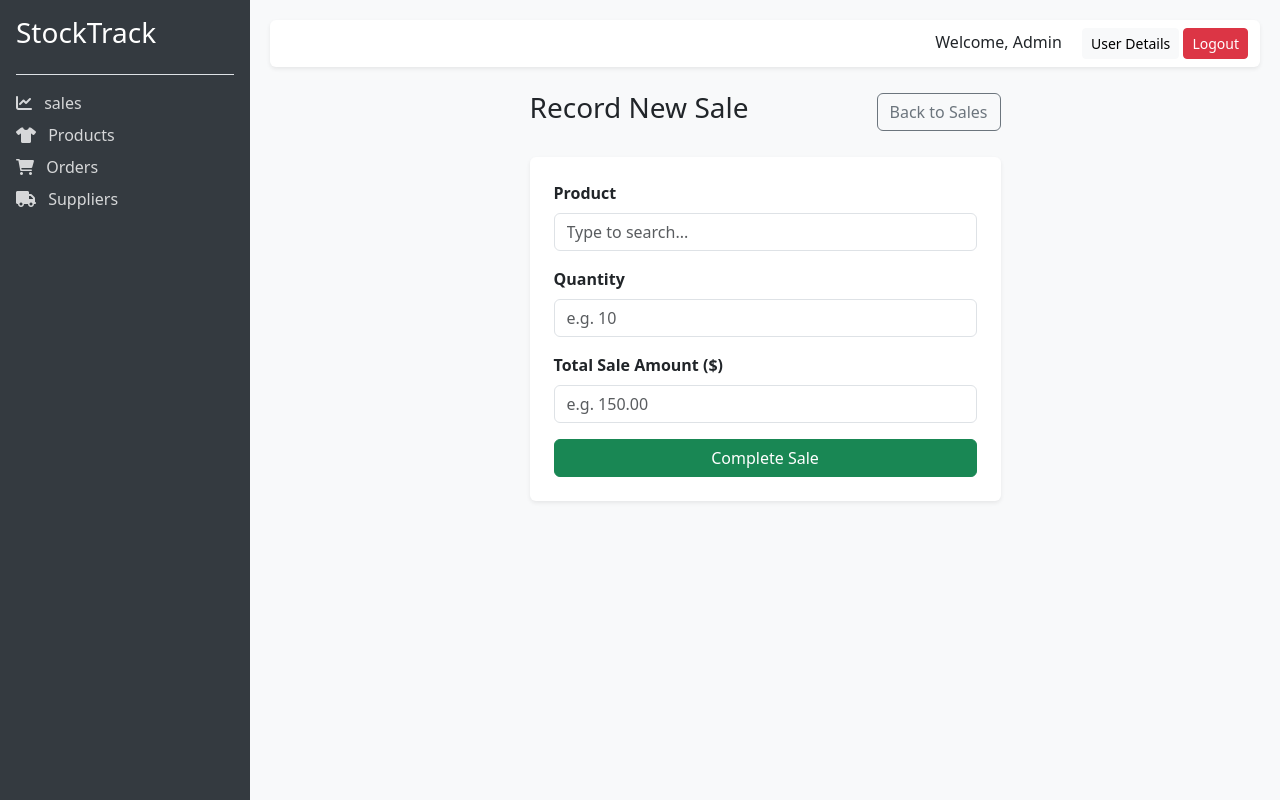
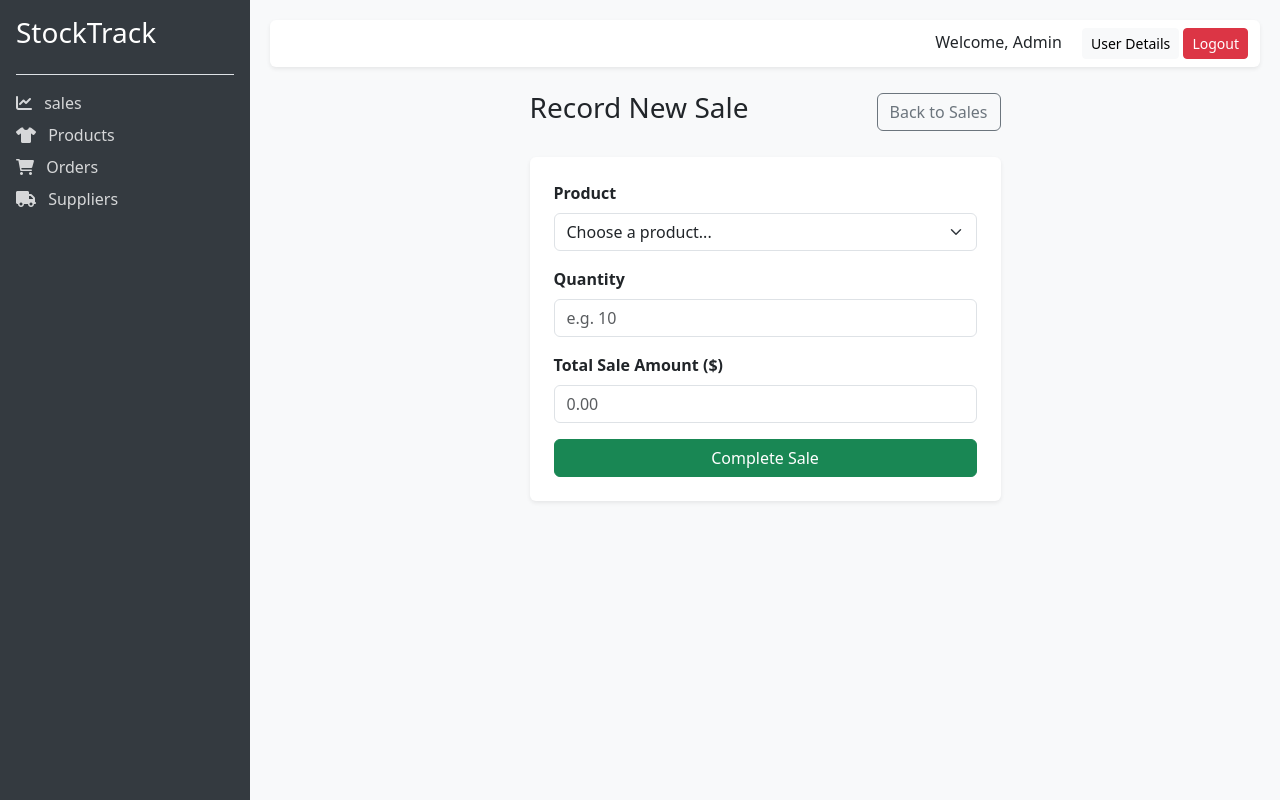
Before and after one commit to Ravindu-Kuruppuarachchi/StockTrack, a FastAPI app: page /sales/new in a window 1280 px wide. Run offline with FastAPI, Linux system fonts and the light colour scheme; data that the repository does not hold is empty.

Commit message:
add product feature

```diff
--- a/templates/add_sale.html
+++ b/templates/add_sale.html
@@ -8,7 +8,7 @@
 
         <div class="d-flex justify-content-between align-items-center mb-4">
             <h3>Record New Sale</h3>
-            <a href="/sales" class="btn btn-outline-secondary">Back to Sales</a>
+            <a href="/sales"class="btn btn-outline-secondary">Back to Sales</a>
         </div>
 
         <div class="card border-0 shadow-sm">
@@ -17,26 +17,27 @@
 
                     <div class="mb-3">
                         <label for="product_name" class="form-label fw-bold">Product</label>
-                        <input class="form-control" list="productOptions" id="product_name" name="product_name" placeholder="Type to search..." required>
-                        <datalist id="productOptions">
-                            {% for p in products %}
-                                <option value="{{ p.name }}">
+                        <select class="form-select" name="product_name" id="product_name" required onchange="calculateTotal()">
+                            <option value=""disabled selected data-price="0">Choose a product...</option>
+                            {% for product in products %}
+                                <option value="{{ product.name }}" data-price="{{ product.selling_price }}">
+                                    {{ product.name }}(remaining: {{ product.stocks }})
+                                </option>
                             {% endfor %}
-                        </datalist>
+                        </select>
                     </div>
 
                     <div class="mb-3">
                         <label for="quantity" class="form-label fw-bold">Quantity</label>
-                        <input type="number" class="form-control" name="quantity" id="quantity" placeholder="e.g. 10" required>
+                        <input type="number"class="form-control"name="quantity" id="quantity"placeholder="e.g. 10" required oninput="calculateTotal()">
                     </div>
 
                     <div class="mb-3">
                         <label for="total_amount" class="form-label fw-bold">Total Sale Amount ($)</label>
-                        <input type="number" step="0.01" class="form-control" name="total_amount" id="total_amount" placeholder="e.g. 150.00" required>
+                        <input type="number" step="0.01"class="form-control" name="total_amount"id="total_amount" placeholder="0.00" required readonly>
                     </div>
-
                     <div class="d-grid gap-2">
-                        <button type="submit" class="btn btn-success">Complete Sale</button>
+                        <button type="submit"class="btn btn-success">Complete Sale</button>
                     </div>
                 </form>
             </div>
@@ -44,4 +45,18 @@
 
     </div>
 </div>
+
+<script>
+    function calculateTotal() {
+        // 1. Get the Dropdown element
+        var productSelect = document.getElementById("product_name");
+        var selectedOption= productSelect.options[productSelect.selectedIndex];
+
+        var price = parseFloat(selectedOption.getAttribute("data-price")) || 0;
+        var quantity =parseFloat(document.getElementById("quantity").value) || 0;
+
+        var total=price * quantity;
+        document.getElementById("total_amount").value = total.toFixed(2);
+    }
+</script>
 {% endblock %}
```
